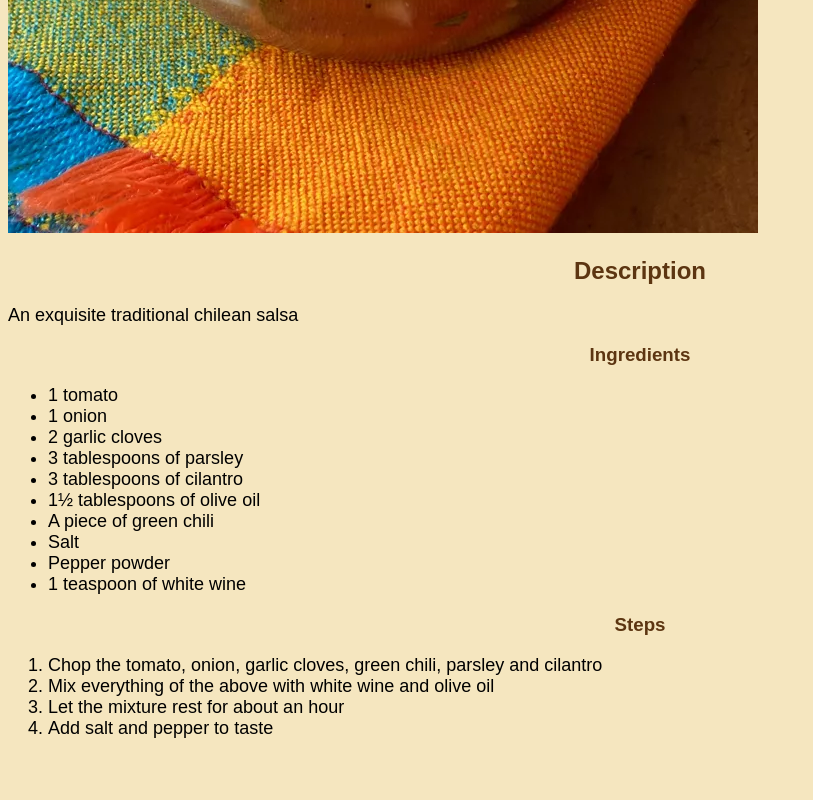
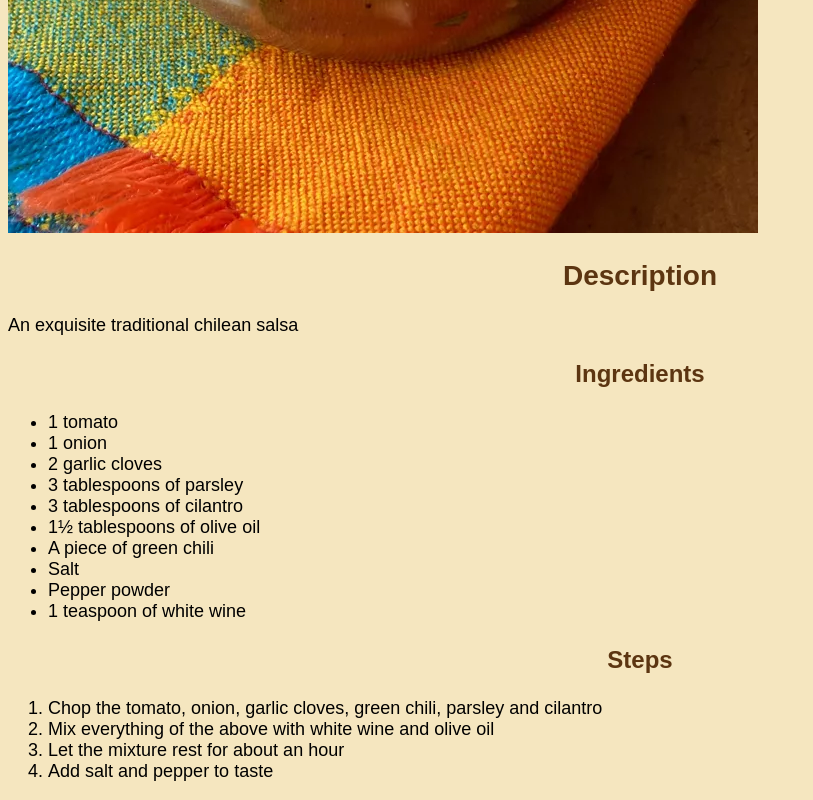
Before and after one commit to hernanfcg/odin-recipes, a plain HTML site: page recipes/pebre.html in a window 1280 px wide. Shown: the part 847-1647 px from the top of the page, without its empty margins (0-813 px from the left). Before the commit the page ends 1604 px from the top, so only its background shows below. Drawn offline with Linux system fonts and the light colour scheme.

Commit message:
Change h2 and h3 font sizes

```diff
--- a/styles.css
+++ b/styles.css
@@ -10,6 +10,15 @@ h1 {
     text-decoration: underline;
 }
 
+h2 {
+    font-size: 28px;
+}
+
+h3 {
+    font-size: 24px;
+}
+
+
 .header {
     color: #5c3511;
     text-align: center;
```
